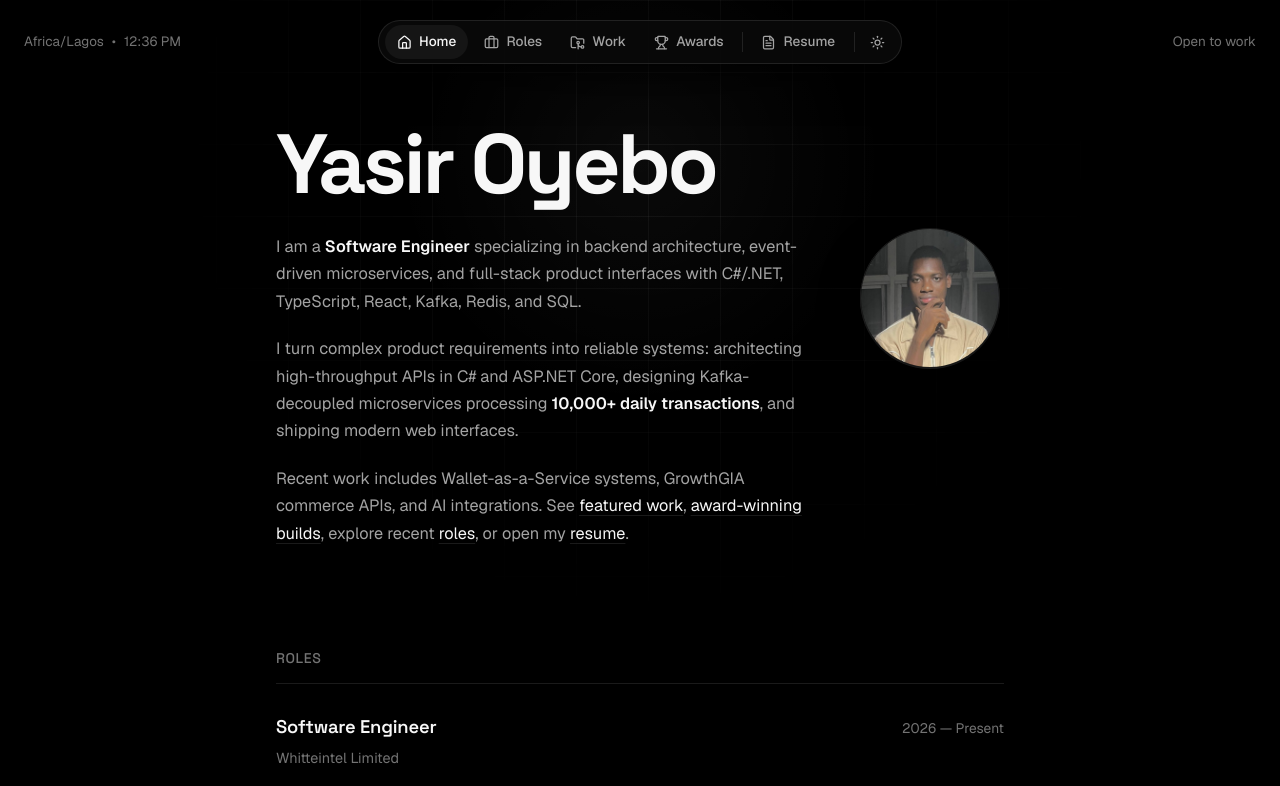
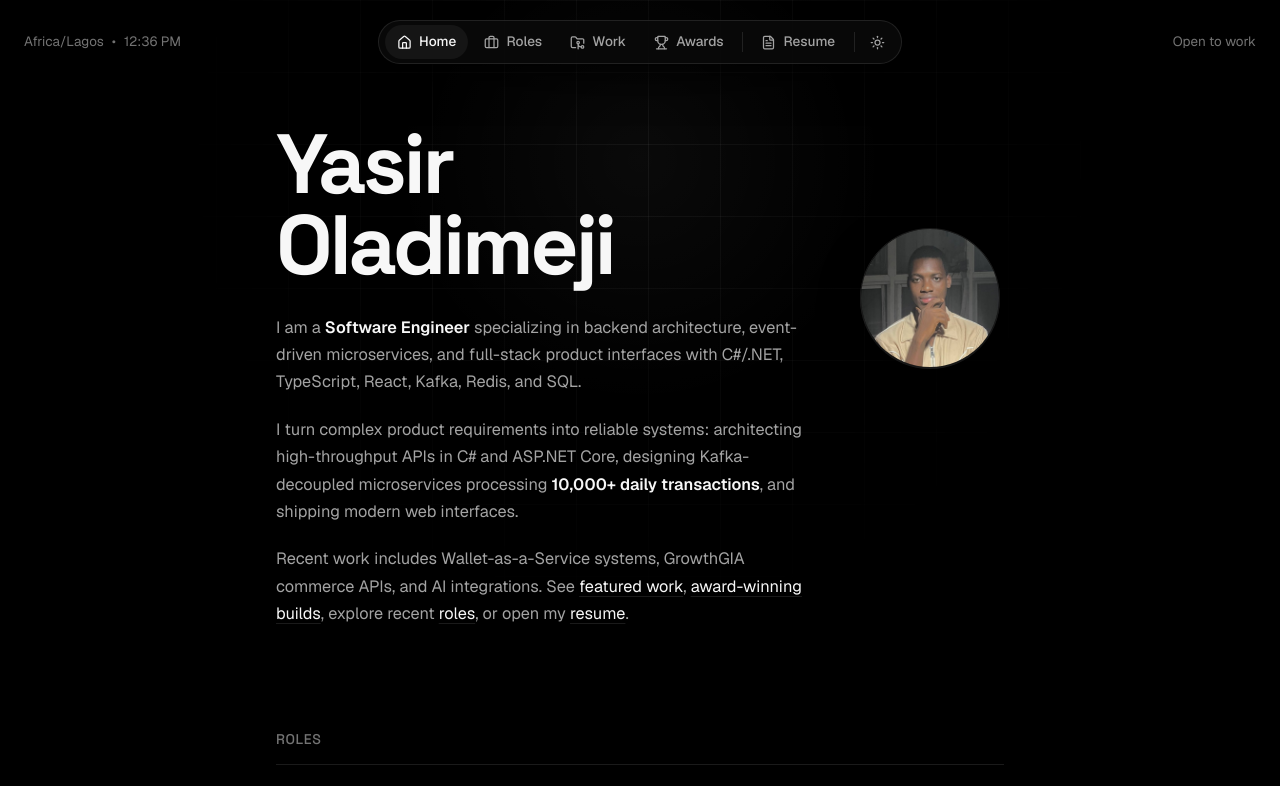
Before and after one commit to YastecHub/yasir-oyebo-fullstack-engineer-portfolio, a React (Vite) app: page / in a window 1280 px wide. Shown: the top 786 px of the page. Built offline with nearby package versions, Linux system fonts and the light colour scheme.

Commit message:
chore: update personal name and branding details to Yasir Oladimeji

```diff
--- a/App.tsx
+++ b/App.tsx
@@ -44,7 +44,7 @@ const App: React.FC = () => {
       ReactGA.send({
         hitType: "pageview",
         page: window.location.pathname,
-        title: "Yasir Oyebo | Backend Software Engineer"
+        title: "Yasir Oladimeji | Software Engineer"
       });
     } catch {}
 
--- a/constants.ts
+++ b/constants.ts
@@ -1,17 +1,17 @@
 import { Project, ExperienceItem, Skill, SkillType } from './types';
 
 export const HERO_DATA = {
-  name: "Yasir Oyebo",
-  fullName: "Yasir Oyebo Oladimeji",
+  name: "Yasir Oladimeji",
+  fullName: "Yasir Oladimeji",
   tagline: "Software Engineer | Backend Architecture, Distributed Systems, Full Stack (C#/.NET, TypeScript, React, Kafka, Redis, SQL)",
   bio: "Software Engineer specializing in backend architectures and full-stack systems: event-driven microservices, distributed caching (Redis), Kafka event streaming, LLM integrations, and modern web interfaces across fintech, e-commerce, and enterprise domains. Delivered production systems processing 10,000+ daily transactions with Clean Architecture, CQRS, and high-throughput reliability.",
   location: "Lagos, Nigeria",
   timezone: "Africa/Lagos",
   email: "yasiroyebo@gmail.com",
   phone: "+234 906 891 3009",
-  resumeUrl: "/Yasir_Oyebo_Resume.pdf",
+  resumeUrl: "/Yasir_Oladimeji_Resume.pdf",
   googleDriveResumeUrl: "https://drive.google.com/file/d/1rXIhmDofBgO1s50vHLWsyqiZRzdSqr3A/view?usp=sharing",
-  localResumeUrl: "/Yasir_Oyebo_Resume.pdf",
+  localResumeUrl: "/Yasir_Oladimeji_Resume.pdf",
   github: "https://github.com/YastecHub",
   linkedin: "https://linkedin.com/in/yasir-oyebo0"
 };
--- a/index.html
+++ b/index.html
@@ -5,25 +5,25 @@
     <meta name="viewport" content="width=device-width, initial-scale=1.0" />
 
     <!-- SEO Meta Tags -->
-    <title>Yasir Oyebo | Software Engineer</title>
-    <meta name="description" content="Portfolio of Yasir Oyebo, a Software Engineer in Lagos building robust backend systems, scalable APIs, and full-stack web interfaces with C#/.NET, TypeScript, React, Kafka, Redis, and SQL." />
-    <meta name="keywords" content="Yasir Oyebo, Yasir Oyebo Oladimeji, Software Engineer, Full Stack Engineer, Backend Engineer, ASP.NET Core, C#, TypeScript, React, Kafka, Redis, SQL Server, PostgreSQL, Microservices, Lagos" />
-    <meta name="author" content="Yasir Oyebo Oladimeji" />
+    <title>Yasir Oladimeji | Software Engineer</title>
+    <meta name="description" content="Portfolio of Yasir Oladimeji, a Software Engineer in Lagos building robust backend systems, scalable APIs, and full-stack web interfaces with C#/.NET, TypeScript, React, Kafka, Redis, and SQL." />
+    <meta name="keywords" content="Yasir Oladimeji, Software Engineer, Full Stack Engineer, Backend Engineer, ASP.NET Core, C#, TypeScript, React, Kafka, Redis, SQL Server, PostgreSQL, Microservices, Lagos" />
+    <meta name="author" content="Yasir Oladimeji" />
     <meta name="robots" content="index, follow" />
 
     <!-- Open Graph / Facebook / LinkedIn -->
     <meta property="og:type" content="website" />
     <meta property="og:url" content="https://yastec.vercel.app/" />
-    <meta property="og:title" content="Yasir Oyebo | Software Engineer" />
+    <meta property="og:title" content="Yasir Oladimeji | Software Engineer" />
     <meta property="og:description" content="Software engineering portfolio covering full-stack systems, event-driven microservices, Redis caching, Kafka streaming, and modern web interfaces." />
-    <meta property="og:image" content="https://via.placeholder.com/1200x630?text=Yasir+Oyebo+Portfolio" />
+    <meta property="og:image" content="https://via.placeholder.com/1200x630?text=Yasir+Oladimeji+Portfolio" />
 
     <!-- Twitter -->
     <meta property="twitter:card" content="summary_large_image" />
     <meta property="twitter:url" content="https://yastec.vercel.app/" />
-    <meta property="twitter:title" content="Yasir Oyebo | Software Engineer" />
+    <meta property="twitter:title" content="Yasir Oladimeji | Software Engineer" />
     <meta property="twitter:description" content="Software engineering portfolio covering full-stack systems, event-driven microservices, Redis caching, Kafka streaming, and modern web interfaces." />
-    <meta property="twitter:image" content="https://via.placeholder.com/1200x630?text=Yasir+Oyebo+Portfolio" />
+    <meta property="twitter:image" content="https://via.placeholder.com/1200x630?text=Yasir+Oladimeji+Portfolio" />
 
     <!-- Google tag (gtag.js) - Google Analytics -->
     <!-- REPLACE 'G-XXXXXXXXXX' WITH YOUR ACTUAL MEASUREMENT ID -->
--- a/metadata.json
+++ b/metadata.json
@@ -1,5 +1,5 @@
 {
-  "name": "Yasir Oyebo - Backend Engineer Portfolio",
-  "description": "Professional portfolio for Yasir Oyebo Oladimeji, a Lagos-based Backend Software Engineer specializing in ASP.NET Core, Kafka, Redis, SQL optimization, microservices, and AI integrations.",
+  "name": "Yasir Oladimeji - Software Engineer Portfolio",
+  "description": "Professional portfolio for Yasir Oladimeji, a Lagos-based Software Engineer specializing in backend architectures, distributed systems, and full-stack web applications with C#/.NET, TypeScript, React, Kafka, Redis, and SQL.",
   "requestFramePermissions": []
 }
--- a/package.json
+++ b/package.json
@@ -1,5 +1,5 @@
 {
-  "name": "yasir-oyebo---backend-engineer-portfolio",
+  "name": "yasir-oyebo-software-engineer-portfolio",
   "private": true,
   "version": "0.0.0",
   "type": "module",
```
Also changed, not shown: 1 other file (tests, documents, lock files or other folders).
